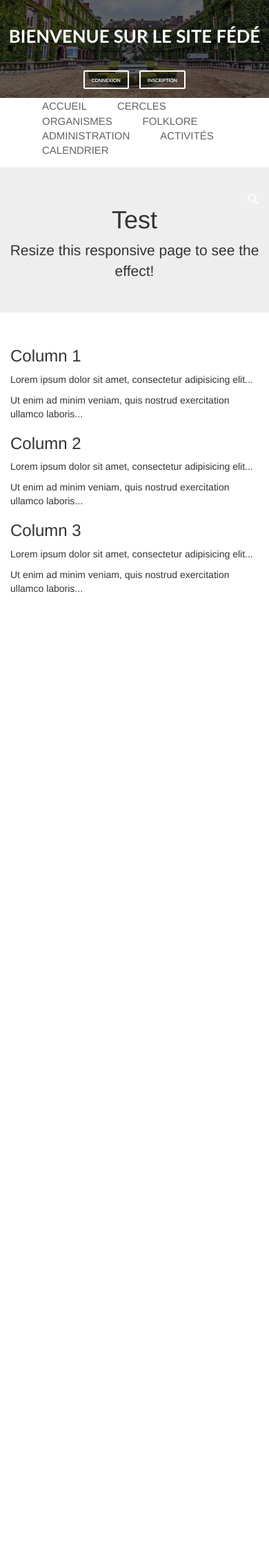
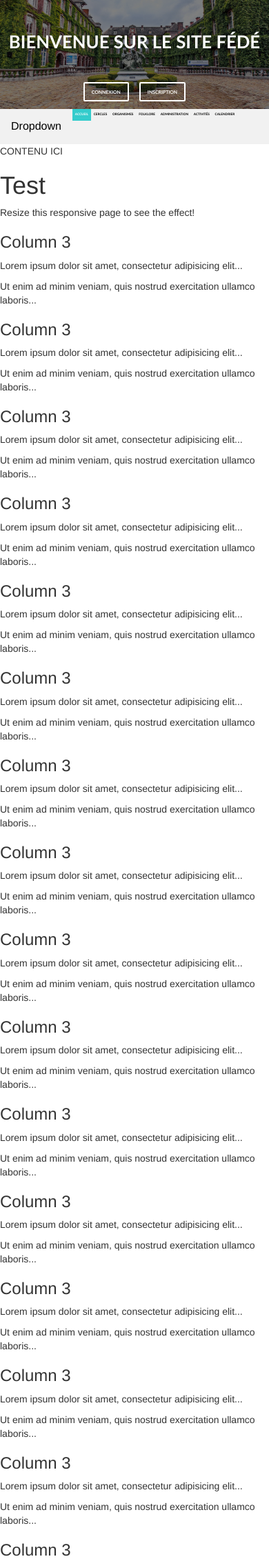
Before and after one commit to Syphel/site_fede, a PHP site: page / in a window 390 px wide. Shown: the top 2260 px of the page at 69% size. Before the commit the page ends 859 px from the top, so only its background shows below. Run offline with PHP 8.4, Linux system fonts and the light colour scheme.

Commit message:
Header plus responsive et début du menu

```diff
--- a/index.html
+++ b/index.html
@@ -14,6 +14,7 @@
 		<link rel="stylesheet" href="https://maxcdn.bootstrapcdn.com/bootstrap/3.4.0/css/bootstrap.min.css">
 		<script src="https://ajax.googleapis.com/ajax/libs/jquery/3.4.1/jquery.min.js"></script>
   		<script src="https://maxcdn.bootstrapcdn.com/bootstrap/3.4.0/js/bootstrap.min.js"></script>
+  		<script language="javascript" type="text/javascript" src="assets/js/functions.js"></script>
 	</head>
 
 	<body>
@@ -21,52 +22,60 @@
 		<!-- SCROLL TOP BUTTON ? (Rex) -->
 
 		<!-- HEADER -->
-		<header id="header">
+
 		<div class="header-container">
-				<img src="assets/img/houdain.jpg" alt="img">
-				<div class="header-overlay">
+			<img src="assets/img/houdain7.jpg" alt="img">
 			<div class="header-text">
 				<h1>Bienvenue sur le site Fédé</h1>
+			</div>
 			<div class="header-btn-area">
 				<a class="header-btn" href="#">Connexion</a>
 				<a class="header-btn" href="#">Inscription</a>
 			</div>
 		</div>
+
+		<!-- MENU -->
+		<div id="navbar">
+			<div class="dropdown">
+				<button class="dropbtn">Dropdown
+					<i class="fa fa-caret-down"></i>
+				</button>
+				<div class="dropdown-content">
+					<a href="#">Test 1</a>
+					<a href="#">Test 2</a>
+					<a href="#">Test 3</a>
 				</div>
 			</div>
-		</header>
+			<a class="active" href="javascript:void(0)">Accueil</a>
+			<a href="javascript:void(0)">Cercles</a>
+			<a href="javascript:void(0)">Organismes</a>
+			<a href="javascript:void(0)">Folklore</a>
+			<a href="javascript:void(0)">Administration</a>
+			<a href="javascript:void(0)">Activités</a>
+			<a href="javascript:void(0)">Calendrier</a>
 
-		<!-- MENU -->
-		<section id="menu">
-			<nav class="navbar" role="navigation">
-				<div class="nav-area">
-					<ul class="main-nav">
-						<li class="active"><a href="index.html">Accueil</a></li>
-						<li><a href="#">Cercles</a></li>
-						<li><a href="#">Organismes</a></li>
-						<li><a href="#">Folklore</a></li>
-						<li><a href="#">Administration</a></li>
-						<li><a href="#">Activités</a></li>
-						<li><a href="#">Calendrier</a></li>
-					</ul>
-				</div>
-				<div class="search-area">
+			<!--<div class="search-area">
 				<form action="">
 					<input id="search" name="search" type="text" placeholder="Recherche...">
 					<input id="search-submit" value="Rechercher" type="submit">
 				</form>
+			</div>-->
 		</div>
-			</nav>
-		</section>
+
+		<div class="content">
+			CONTENU ICI
 
 
 
 
-		<div class="jumbotron text-center">
+
+
+<div>
   <h1>Test</h1>
   <p>Resize this responsive page to see the effect!</p>
 </div>
 
+<!--
 <div class="container">
   <div class="row">
     <div class="col-sm-4">
@@ -85,9 +94,81 @@
       <p>Ut enim ad minim veniam, quis nostrud exercitation ullamco laboris...</p>
     </div>
   </div>
+</div>-->
+
+<h3>Column 3</h3>
+      <p>Lorem ipsum dolor sit amet, consectetur adipisicing elit...</p>
+      <p>Ut enim ad minim veniam, quis nostrud exercitation ullamco laboris...</p>
+      <h3>Column 3</h3>
+      <p>Lorem ipsum dolor sit amet, consectetur adipisicing elit...</p>
+      <p>Ut enim ad minim veniam, quis nostrud exercitation ullamco laboris...</p>
+      <h3>Column 3</h3>
+      <p>Lorem ipsum dolor sit amet, consectetur adipisicing elit...</p>
+      <p>Ut enim ad minim veniam, quis nostrud exercitation ullamco laboris...</p>
+      <h3>Column 3</h3>
+      <p>Lorem ipsum dolor sit amet, consectetur adipisicing elit...</p>
+      <p>Ut enim ad minim veniam, quis nostrud exercitation ullamco laboris...</p>
+      <h3>Column 3</h3>
+      <p>Lorem ipsum dolor sit amet, consectetur adipisicing elit...</p>
+      <p>Ut enim ad minim veniam, quis nostrud exercitation ullamco laboris...</p>
+      <h3>Column 3</h3>
+      <p>Lorem ipsum dolor sit amet, consectetur adipisicing elit...</p>
+      <p>Ut enim ad minim veniam, quis nostrud exercitation ullamco laboris...</p>
+      <h3>Column 3</h3>
+      <p>Lorem ipsum dolor sit amet, consectetur adipisicing elit...</p>
+      <p>Ut enim ad minim veniam, quis nostrud exercitation ullamco laboris...</p>
+      <h3>Column 3</h3>
+      <p>Lorem ipsum dolor sit amet, consectetur adipisicing elit...</p>
+      <p>Ut enim ad minim veniam, quis nostrud exercitation ullamco laboris...</p>
+      <h3>Column 3</h3>
+      <p>Lorem ipsum dolor sit amet, consectetur adipisicing elit...</p>
+      <p>Ut enim ad minim veniam, quis nostrud exercitation ullamco laboris...</p>
+      <h3>Column 3</h3>
+      <p>Lorem ipsum dolor sit amet, consectetur adipisicing elit...</p>
+      <p>Ut enim ad minim veniam, quis nostrud exercitation ullamco laboris...</p>
+      <h3>Column 3</h3>
+      <p>Lorem ipsum dolor sit amet, consectetur adipisicing elit...</p>
+      <p>Ut enim ad minim veniam, quis nostrud exercitation ullamco laboris...</p>
+      <h3>Column 3</h3>
+      <p>Lorem ipsum dolor sit amet, consectetur adipisicing elit...</p>
+      <p>Ut enim ad minim veniam, quis nostrud exercitation ullamco laboris...</p>
+      <h3>Column 3</h3>
+      <p>Lorem ipsum dolor sit amet, consectetur adipisicing elit...</p>
+      <p>Ut enim ad minim veniam, quis nostrud exercitation ullamco laboris...</p>
+      <h3>Column 3</h3>
+      <p>Lorem ipsum dolor sit amet, consectetur adipisicing elit...</p>
+      <p>Ut enim ad minim veniam, quis nostrud exercitation ullamco laboris...</p>
+      <h3>Column 3</h3>
+      <p>Lorem ipsum dolor sit amet, consectetur adipisicing elit...</p>
+      <p>Ut enim ad minim veniam, quis nostrud exercitation ullamco laboris...</p>
+      <h3>Column 3</h3>
+      <p>Lorem ipsum dolor sit amet, consectetur adipisicing elit...</p>
+      <p>Ut enim ad minim veniam, quis nostrud exercitation ullamco laboris...</p>
+      <h3>Column 3</h3>
+      <p>Lorem ipsum dolor sit amet, consectetur adipisicing elit...</p>
+      <p>Ut enim ad minim veniam, quis nostrud exercitation ullamco laboris...</p>
+      <h3>Column 3</h3>
+      <p>Lorem ipsum dolor sit amet, consectetur adipisicing elit...</p>
+      <p>Ut enim ad minim veniam, quis nostrud exercitation ullamco laboris...</p>
+      <h3>Column 3</h3>
+      <p>Lorem ipsum dolor sit amet, consectetur adipisicing elit...</p>
+      <p>Ut enim ad minim veniam, quis nostrud exercitation ullamco laboris...</p>
 </div>
 
+<script>
+window.onscroll = function() {myFunction()};
+
+var navbar = document.getElementById("navbar");
+var sticky = navbar.offsetTop;
+
+function myFunction() {
+  if (window.pageYOffset >= sticky) {
+    navbar.classList.add("sticky")
+  } else {
+    navbar.classList.remove("sticky");
+  }
+}
+</script>
+
 	</body>
-
-
 </html>
--- a/style.css
+++ b/style.css
@@ -1,46 +1,29 @@
 
-* {
-  box-sizing: border-box;
-}
 
 /*--------------------*/
 /* HEADER */
 /*--------------------*/
 
-#header{
-	float: left;
-	display: inline;
-	width: 100%;
+.header-container{
 	position: relative;
+	top: 0;
 }
 
 .header-container>img{
 	width: 100%;
 	height: auto;
-}
+	filter: brightness(60%);
+	-webkit-filter: brightness(50%);
+	z-index: 1;
 
-.header-container{
-	display: inline;
-	position: relative;
-	float: left;
-	width: 100%;
-}
-
-.header-overlay{
-	background-color: rgba(0, 0, 0, 0.6);
-	height: 100%;
-	left: 0;
-	position: absolute;
-	top: 0;
-	width: 100%;
-	z-index: 10;
 }
 
 .header-text {
 	position: absolute;
+	top: 6.6vw;
+	z-index: 2;
+	text-align: center;
 	width: 100%;
-	text-align: center;
-	top: 4.5vw;
 }
 
 .header-text h1 {
@@ -53,9 +36,8 @@
 
 .header-btn-area {
 	position: absolute;
-	left: 0;
-	top: 22vw;
-	display: inline;
+	z-index:2;
+	top: 31vw;
 	width: 100%;
 	text-align: center;
 }
@@ -68,7 +50,7 @@
 	color: #fff;
 	font-size: 1.76vw;
 	font-weight: bold;
-	font-family: 'Calibri', sans-serif;
+	font-family: 'Calibri';
 	text-transform: uppercase;
 	padding: 2% 2.5%;
 	-webkit-transition: all 0.5s;
@@ -91,7 +73,109 @@
 /* MENU */
 /*--------------------*/
 
-#menu{
+
+#navbar{
+	overflow: hidden;
+	background-color: #f1f1f1;
+	width: 100%;
+}
+
+#navbar a {
+	float: left;
+	display: block;
+	text-align: center;
+	padding: 1vw 1vw;
+	text-decoration: none;
+	font-size: 1.2vw;
+	color: black;
+	text-transform: uppercase;
+	font-family: Calibri;
+	font-weight: bold;
+	border-bottom: 3px solid transparent;
+}
+
+#navbar a:hover{
+	color: #33CCCC;
+	text-decoration: none;
+	border-bottom: 3px solid #33CCCC;
+}
+
+#navbar a.active{
+	background-color: #33CCCC;
+	color: white;
+	text-decoration: none;
+	/* AUTRE STYLE :
+	border-bottom: 3px solid #33CCCC;
+	color: #33CCCC;
+	text-decoration: non;*/
+}
+
+/* Garde la barre en haut*/
+.sticky {
+  position: fixed;
+  top: 0;
+  width: 100%;
+}
+
+.sticky + .content {
+  padding-top: 60px;
+}
+
+/* menu déroulant */
+.dropdown {
+  float: left;
+  overflow: hidden;
+}
+
+.dropdown .dropbtn {
+  font-size: 16px;
+  border: none;
+  outline: none;
+  color: black;
+  padding: 14px 16px;
+  background-color: inherit;
+  font-family: inherit;
+  margin: 0;
+}
+
+#navbar a:hover, .dropdown:hover .dropbtn {
+  background-color: red;
+}
+
+
+.dropdown-content {
+  display: none;
+  position: absolute;
+  background-color: #f9f9f9;
+  min-width: 160px;
+  box-shadow: 0px 8px 16px 0px rgba(0,0,0,0.2);
+  z-index: 1;
+}
+
+.dropdown-content a {
+  float: none;
+  color: black;
+  padding: 12px 16px;
+  text-decoration: none;
+  display: block;
+  text-align: left;
+}
+
+.dropdown-content a:hover {
+  background-color: #ddd;
+}
+
+.dropdown:hover .dropdown-content {
+  display: block;
+}
+
+#navbar .icon{
+	display: none;
+}
+
+
+
+/*#menu{
 	float: left;
 	display: inline;
 	width: 100%;
@@ -128,8 +212,8 @@ main-nav {
 	font-size: 15px;
 	padding: 39px 20px;
 	text-transform: uppercase;
-}
-
+}*/
+/*
 .search-area {
 	display: inline-block;
 	float: right;
@@ -185,4 +269,4 @@ main-nav {
 }
 .search-area input[type="submit"]:hover {
   opacity: 0.8;
-}
+}*/
```
Also changed, not shown: assets/img/houdain2.jpg (added), assets/img/houdain3.jpg (added), assets/img/houdain4.jpg (added), assets/img/houdain5.jpg (added), assets/img/houdain6.jpg (added), assets/img/houdain7.jpg (added). Lines whose indentation alone changed are shown as unchanged.
